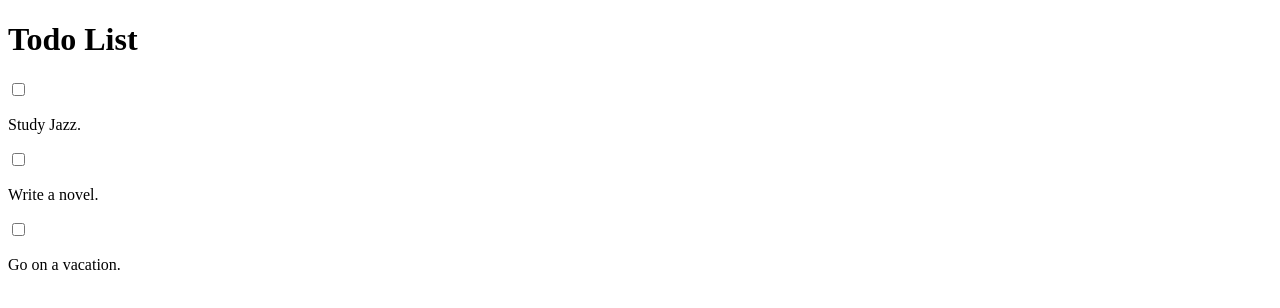
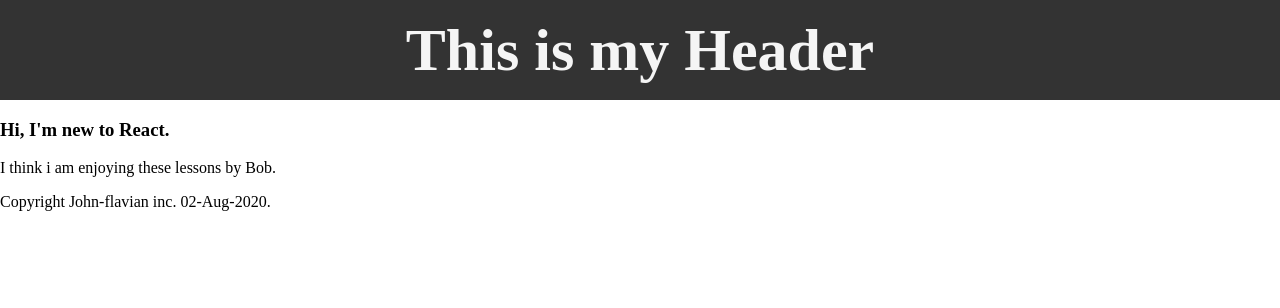
Before and after one commit to John-Flavian/Bob-react-lessons, a React (Create React App) app: page / in a window 1280 px wide. Shown: the top 308 px of the page. Built offline with nearby package versions, Linux system fonts and the light colour scheme.

Commit message:
Added styles to the app, by importing App.js and refering it to index.css; but problem loading index.css in index.html

```diff
--- a/public/index.html
+++ b/public/index.html
@@ -4,11 +4,7 @@
     <meta charset="utf-8" />
     <link rel="icon" href="%PUBLIC_URL%/favicon.ico" />
     <meta name="viewport" content="width=device-width, initial-scale=1" />
-    <meta name="theme-color" content="#000000" />
-    <meta
-      name="description"
-      content="Web site created using create-react-app"
-    />
+
     <link rel="apple-touch-icon" href="%PUBLIC_URL%/logo192.png" />
     <!--
       manifest.json provides metadata used when your web app is installed on a
@@ -25,6 +21,8 @@
       Learn how to configure a non-root public URL by running `npm run build`.
     -->
     <title>React App</title>
+
+
   </head>
   <body>
 
--- /dev/null
+++ b/src/App.css
@@ -0,0 +1 @@
+@import url("index.css");
--- a/src/App.js
+++ b/src/App.js
@@ -1,15 +1,15 @@
 import React from 'react';
+import './App.css';
+import Navbar from './Components/Navbar';
+import MainContent from './Components/MainContent';
+import Footer from './Components/Footer';
 
 function App() {
   return (
     <div>
-      <h1>Todo List</h1>
-
-        <input type="checkbox" id="item1" /> <p>Study Jazz.</p>
-
-        <input type="checkbox" id="item1" /> <p>Write a novel.</p>
-
-        <input type="checkbox" id="item1" /> <p>Go on a vacation.</p>
+     <Navbar />
+     <MainContent />
+     <Footer />
 
     </div>
   )
--- a/src/Components/Navbar.js
+++ b/src/Components/Navbar.js
@@ -3,13 +3,9 @@ import React from 'react';
 
 function Navbar() {
     return (
-        <div>
-            <h1>John Flavian</h1>
-            <ul>
-                <li>Home</li>
-                <li>About</li>
-                <li>Contact</li>
-            </ul>
+        <div className="navbar">
+            <h1>This is my Header</h1>
+
         </div>
     )
 }
--- a/src/index.css
+++ b/src/index.css
@@ -1,13 +1,15 @@
 body {
   margin: 0;
-  font-family: -apple-system, BlinkMacSystemFont, 'Segoe UI', 'Roboto', 'Oxygen',
-    'Ubuntu', 'Cantarell', 'Fira Sans', 'Droid Sans', 'Helvetica Neue',
-    sans-serif;
-  -webkit-font-smoothing: antialiased;
-  -moz-osx-font-smoothing: grayscale;
 }
 
-code {
-  font-family: source-code-pro, Menlo, Monaco, Consolas, 'Courier New',
-    monospace;
+.navbar {
+  height: 100px;
+  background-color: #333;
+  color: whitesmoke;
+  margin-bottom: 15px;
+  text-align: center;
+  font-size: 30px;
+  display: flex;
+  justify-content: center;
+  align-items: center;
 }
--- a/src/index.js
+++ b/src/index.js
@@ -1,6 +1,6 @@
 import React from 'react';
 import ReactDOM from 'react-dom';
-import * as serviceWorker from './serviceWorker';
+//import * as serviceWorker from './serviceWorker';
 import App from './App';
 //import MyInfo from "./Components/MyInfo";
 
@@ -12,13 +12,12 @@ import App from './App';
 
 
 ReactDOM.render(
-  <React.StrictMode>
-  <App />
-  </React.StrictMode>, document.getElementById('root')
+
+  <App />, document.getElementById('root')
 );
 
 
 // If you want your app to work offline and load faster, you can change
 // unregister() to register() below. Note this comes with some pitfalls.
 // Learn more about service workers: https://bit.ly/CRA-PWA
-serviceWorker.unregister();
+//serviceWorker.unregister();
```
Also changed, not shown: src/Components/Header.js (added, +9 -0 lines).
